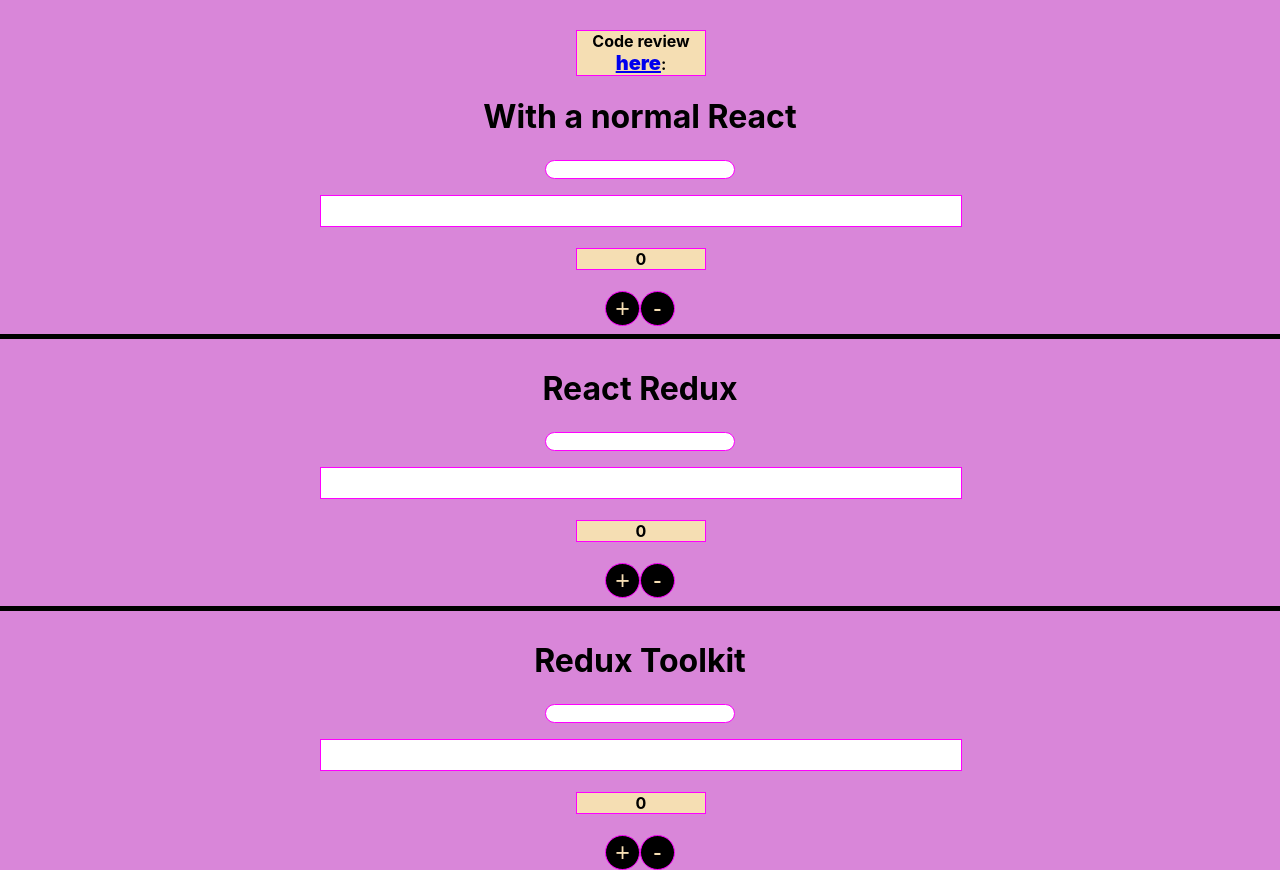
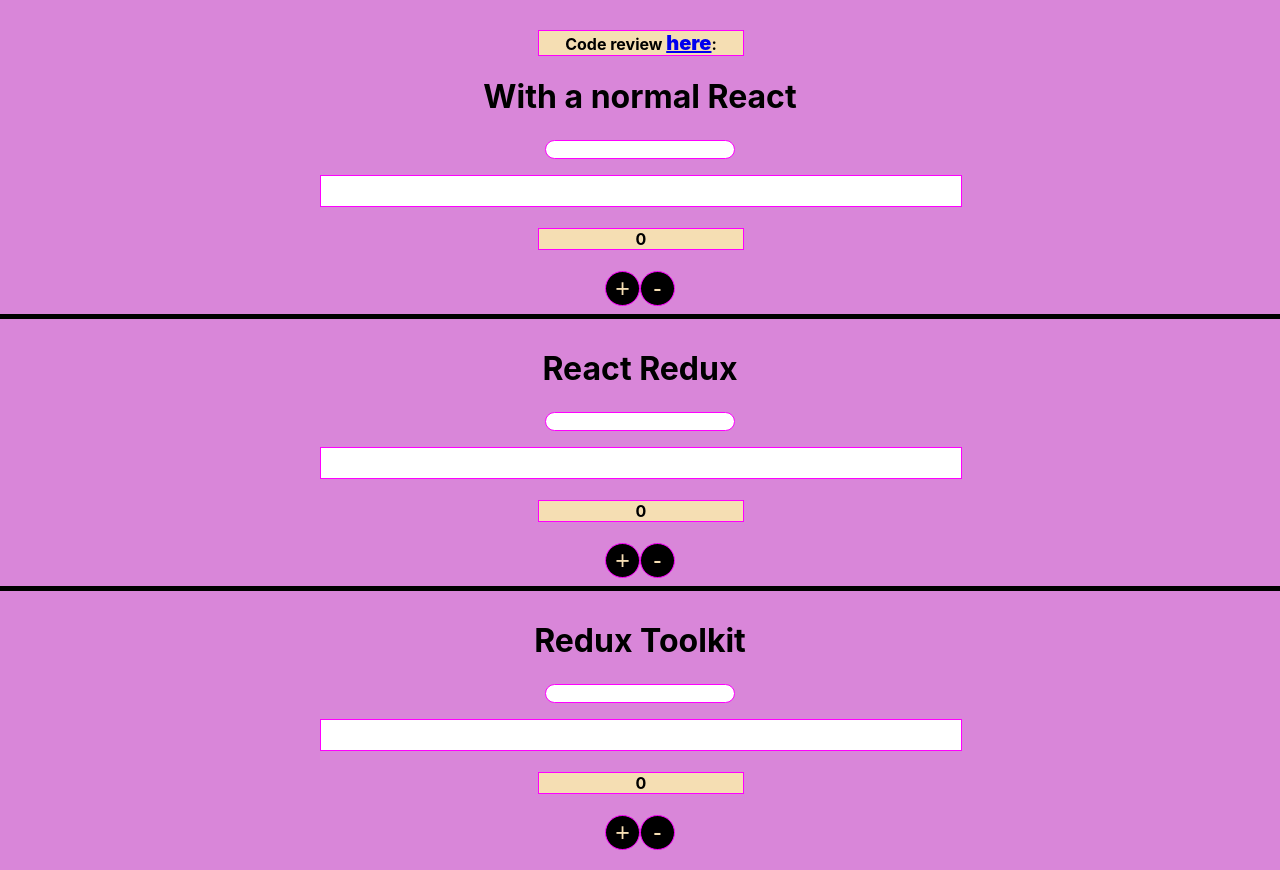
Before and after one commit to KarlenNersisyan/Redux-Project, a React (Create React App) app: page / in a window 1280 px wide. Built offline with nearby package versions, Linux system fonts and the light colour scheme.

Commit message:
Update index.css

```diff
--- a/src/index.css
+++ b/src/index.css
@@ -44,10 +44,10 @@
 }
 
 h4 {
-  width: 10%;
+  width: 16%;
   background: wheat;
   border: 1px solid magenta;
-  margin-left: 45%;
+  margin-left: 42%;
 }
 button {
   width: 35px;
```
